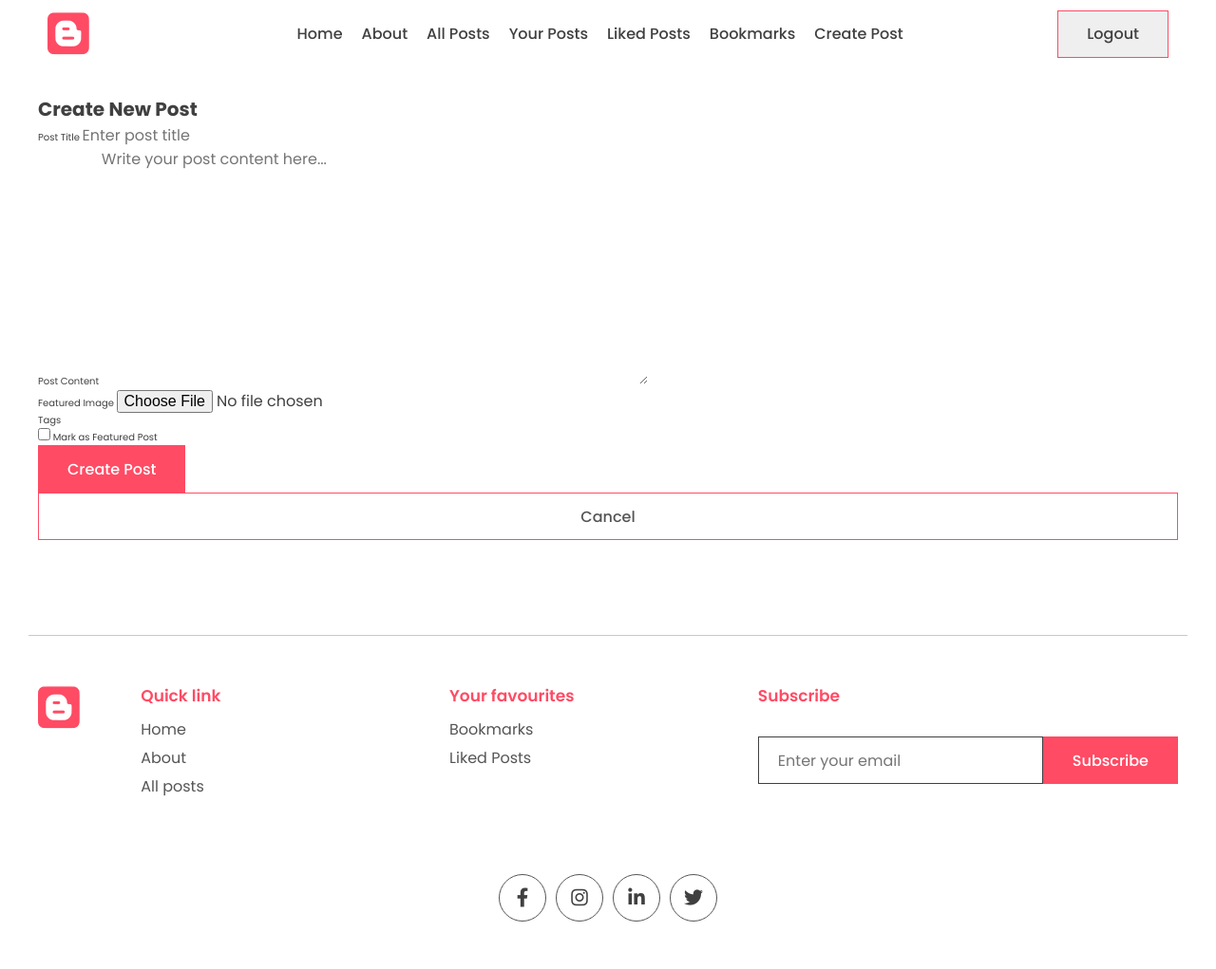
After one commit to iamYadnik/django_blog, a Django app: page /create_post/ in a window 1280 px wide. The commit adds this page. Shown: the whole page at 95% size. Run offline with Django 5.2, Linux system fonts and the light colour scheme; the visitor is signed in with stand-in values (Sample User, id 1); data that the repository does not hold is empty; some libraries are stand-ins or nearby versions.

Commit message:
feat create post

```diff
--- a/app/forms.py
+++ b/app/forms.py
@@ -1,9 +1,49 @@
 
 from django import forms
-from .models import Comments, Subscriber
+from .models import Comments, Subscriber, Post, Tag
+from django.utils.text import slugify
 from django.utils.translation import gettext_lazy as _
 from django.contrib.auth.forms import UserCreationForm
 from django.contrib.auth.models import User
+
+
+
+class PostForm(forms.ModelForm):
+    """
+    Form for creating/editing blog posts
+    Handles title, content, image, tags, and is_featured
+    """
+
+    # Override tags field to allow multiple selections
+    tags = forms.ModelMultipleChoiceField(
+        queryset=Tag.objects.all(),
+        widget=forms.CheckboxSelectMultiple,
+        required=False,
+        help_text="Select tags for this post (optional)"
+    )
+
+    class Meta:
+        model = Post
+        fields = ['title', 'content', 'image', 'tags', 'is_featured']
+        widgets = {
+            'title': forms.TextInput(attrs={
+                'class': 'form-control',
+                'placeholder': 'Enter post title',
+                'required': True,
+            }),
+            'content': forms.Textarea(attrs={
+                'class': 'form-control',
+                'placeholder': 'Write your post content here...',
+                'rows': 10,
+            }),
+            'image': forms.FileInput(attrs={
+                'class': 'form-control',
+                'accept': 'image/*',
+            }),
+            'is_featured': forms.CheckboxInput(attrs={
+                'class': 'form-check-input',
+            }),
+        }
 
 
 class NewUserForm(UserCreationForm):
--- /dev/null
+++ b/app/templates/app/create_post.html
@@ -0,0 +1,79 @@
+{% extends 'base.html' %}
+
+{% block title %}Create New Post{% endblock %}
+
+{% block content %}
+<div class="container my-5">
+    <div class="row">
+        <div class="col-md-8 offset-md-2">
+            <h1 class="mb-4">Create New Post</h1>
+
+            <form method="POST" enctype="multipart/form-data">
+                {% csrf_token %}
+
+                <!-- Title Field -->
+                <div class="form-group mb-3">
+                    <label for="id_title" class="form-label">Post Title</label>
+                    {{ form.title }}
+                    {% if form.title.errors %}
+                        <small class="text-danger d-block mt-2">
+                            {{ form.title.errors }}
+                        </small>
+                    {% endif %}
+                </div>
+
+                <!-- Content Field -->
+                <div class="form-group mb-3">
+                    <label for="id_content" class="form-label">Post Content</label>
+                    {{ form.content }}
+                    {% if form.content.errors %}
+                        <small class="text-danger d-block mt-2">
+                            {{ form.content.errors }}
+                        </small>
+                    {% endif %}
+                </div>
+
+                <!-- Image Field -->
+                <div class="form-group mb-3">
+                    <label for="id_image" class="form-label">Featured Image</label>
+                    {{ form.image }}
+                    {% if form.image.errors %}
+                        <small class="text-danger d-block mt-2">
+                            {{ form.image.errors }}
+                        </small>
+                    {% endif %}
+                </div>
+
+                <!-- Tags Field -->
+                <div class="form-group mb-3">
+                    <label class="form-label">Tags</label>
+                    <div class="border p-3 rounded">
+                        {{ form.tags }}
+                    </div>
+                    {% if form.tags.errors %}
+                        <small class="text-danger d-block mt-2">
+                            {{ form.tags.errors }}
+                        </small>
+                    {% endif %}
+                </div>
+
+                <!-- Featured Checkbox -->
+                <div class="form-check mb-3">
+                    {{ form.is_featured }}
+                    <label for="id_is_featured" class="form-check-label">
+                        Mark as Featured Post
+                    </label>
+                </div>
+
+                <!-- Submit Button -->
+                <button type="submit" class="btn btn-primary">
+                    Create Post
+                </button>
+                <a href="{% url 'home' %}" class="btn btn-secondary">
+                    Cancel
+                </a>
+            </form>
+        </div>
+    </div>
+</div>
+{% endblock %}
--- a/app/urls.py
+++ b/app/urls.py
@@ -16,5 +16,6 @@ urlpatterns = [
     path('all_bookmarked_post/', views.all_bookmarked_post, name='all_bookmarked_post'),
     path('all_post/', views.all_post, name='all_post'),
     path('your_post/', views.your_post, name='your_post'),
-    path('liked_post/', views.liked_post, name='liked_post')
+    path('liked_post/', views.liked_post, name='liked_post'),
+    path('create_post/', views.create_post, name='create_post')
 ]
--- a/app/views.py
+++ b/app/views.py
@@ -1,6 +1,6 @@
 from django.shortcuts import render
 from .models import Post, Comments, Tag, Profile, WebsiteMeta
-from .forms import Commentforms, SubscriberForm, NewUserForm
+from .forms import Commentforms, SubscriberForm, NewUserForm, PostForm
 from django.http import HttpResponseRedirect
 from django.urls import reverse
 from django.db import IntegrityError
@@ -8,12 +8,64 @@ from django.contrib.auth.models import User
 from django.contrib.auth import login, authenticate
 from django.shortcuts import redirect, get_object_or_404
 from django.db.models import Count
+from django.contrib.auth.decorators import login_required
+from django.utils.text import slugify
+
 
 def liked_post(request):
     posts = Post.objects.filter(likes__in=[request.user.id])
     context = {'posts': posts}
     return render(request, 'app/liked_post.html', context)
 
+
+@login_required
+def create_post(request):
+    """
+    Create a new blog post with auto-generated slug.
+    - Requires user to be logged in
+    - Auto-generates slug from title
+    - Handles duplicate slugs
+    - Associates tags with the post
+    """
+
+    if request.method == 'POST':
+        form = PostForm(request.POST, request.FILES)
+
+        if form.is_valid():
+            # Save the post without committing to DB yet
+            post = form.save(commit=False)
+
+            # Set the author to current user
+            post.author = request.user
+
+            # Generate slug from title
+            base_slug = slugify(form.cleaned_data['title'])
+            slug = base_slug
+            counter = 1
+
+            # Check if slug already exists, if yes, append number
+            while Post.objects.filter(slug=slug).exists():
+                slug = f"{base_slug}-{counter}"
+                counter += 1
+
+            post.slug = slug
+
+            # Save the post to database
+            post.save()
+
+            # Save tags (many-to-many relationship)
+            # The form should handle this, but if it doesn't:
+            form.save_m2m()  # Save many-to-many relationships
+
+            # Redirect to the newly created post
+            return redirect('post_page', slug=post.slug)
+
+    else:
+        # GET request - show empty form
+        form = PostForm()
+
+    context = {'form': form}
+    return render(request, 'app/create_post.html', context)
 
 def all_post(request):
     posts = Post.objects.all()
--- a/templates/base.html
+++ b/templates/base.html
@@ -49,6 +49,11 @@
             <a href="{% url "all_bookmarked_post" %}">Bookmarks</a>
           {% else %}
             <a href="{% url "login" %}">Bookmarks</a>
+          {% endif %}
+          {% if user.is_authenticated %}
+            <a href="{% url "create_post" %}">Create Post</a>
+          {% else %}
+            <a href="{% url "login" %}">Create Post</a>
           {% endif %}
         </div>
         <div class="action-btn">
```
